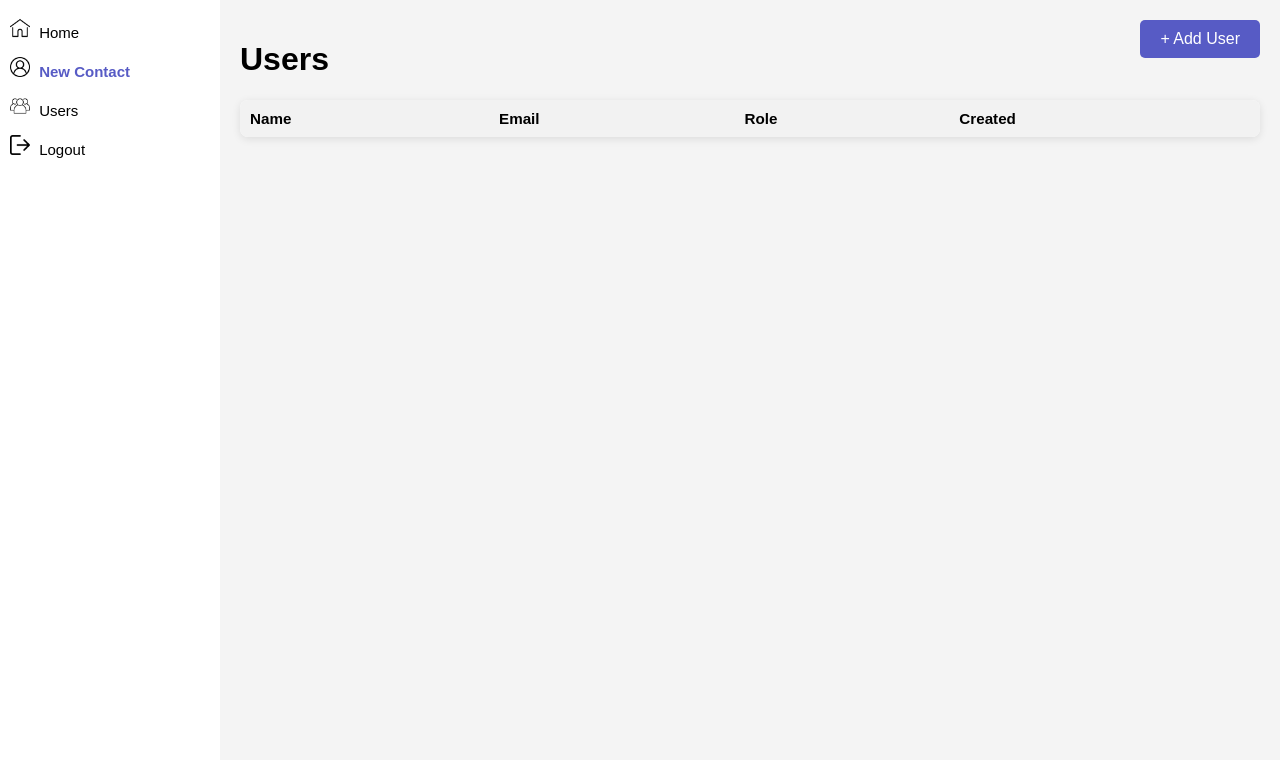
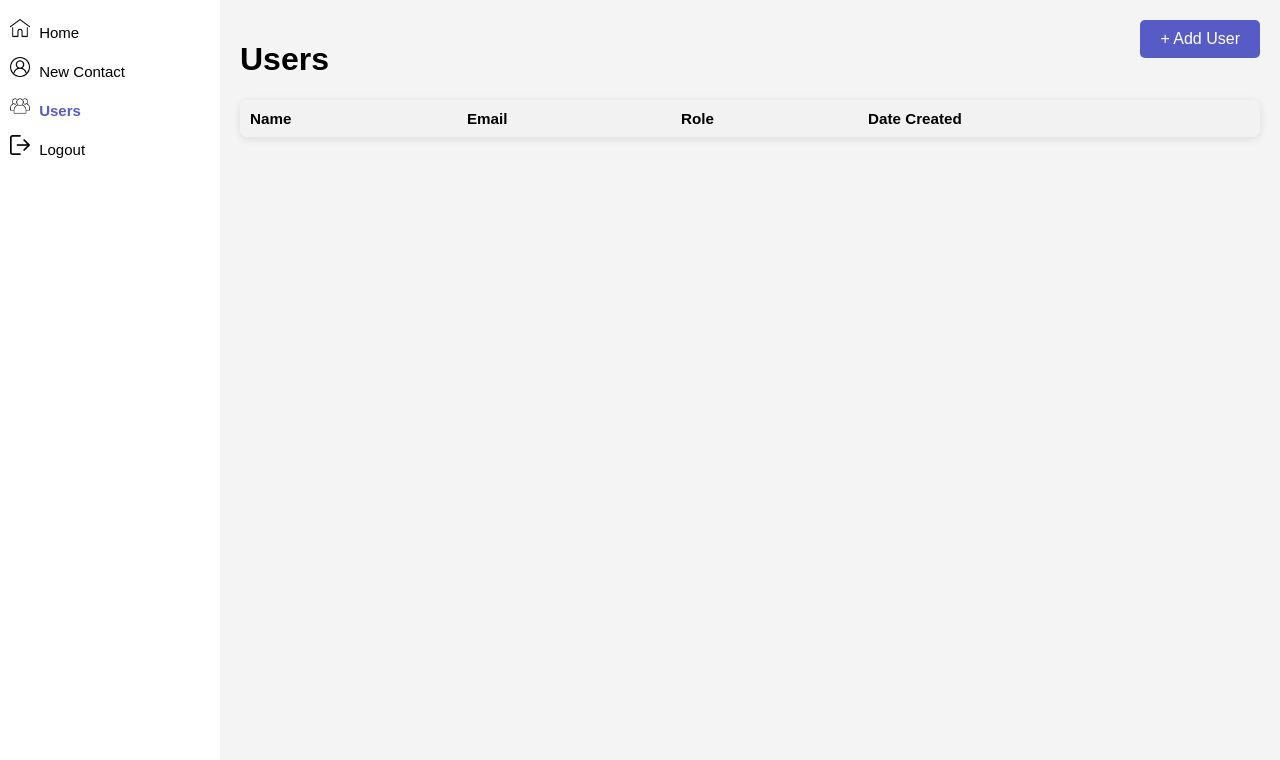
Before and after one commit to alyanaduncan50/INFO2180-Project---Dolphin-CRM, a PHP site: page /user_list.html in a window 1280 px wide. Shown: the part 60-820 px from the top of the page. Run offline with PHP 8.4, Linux system fonts and the light colour scheme; lists and menus that the app fills with data are empty.

Commit message:
Complete user list files

```diff
--- a/user_list.html
+++ b/user_list.html
@@ -5,6 +5,7 @@
     <meta name="viewport" content="width=device-width, initial-scale=1.0">
     <title>Dolphin CRM - User List</title>
     <link rel="stylesheet" href="user_list.css">
+    <script src="js/adduserbtn.js"></script>
 </head>
 <body>
     <!-- Navbar -->
@@ -24,11 +25,11 @@
                 </li>
                 <li>
                     <img src="img/new_contact_icon.png" alt="New Contact">
-                    <a href="new_contact.html" class="active">New Contact</a>
+                    <a href="new_contact.html">New Contact</a>
                 </li>
                 <li>
                     <img src="img/users_icon.png" alt="Users">
-                    <a href="users.html">Users</a>
+                    <a href="users.html" class="active">Users</a> <!-- Active link -->
                 </li>
                 <li>
                     <img src="img/logout_icon.png" alt="Logout">
@@ -48,11 +49,11 @@
                             <th>Name</th>
                             <th>Email</th>
                             <th>Role</th>
-                            <th>Created</th>
+                            <th>Date Created</th>
                         </tr>
                     </thead>
                     <tbody>
-
+                        <!-- Rows will be dynamically injected -->
                     </tbody>
                 </table>
             </div>
```
Also changed, not shown: user_list.php (+5 -4 lines), user_list.css (line endings or trailing spaces).
